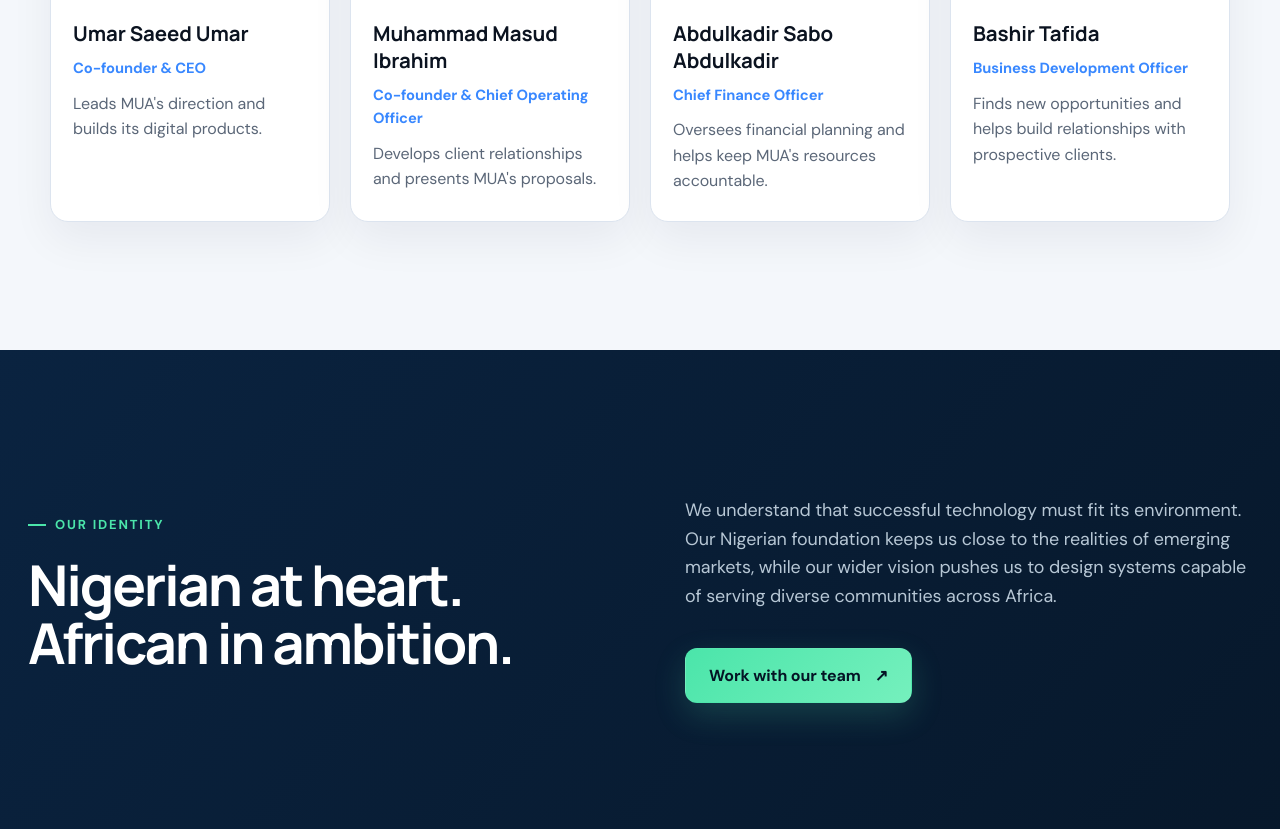
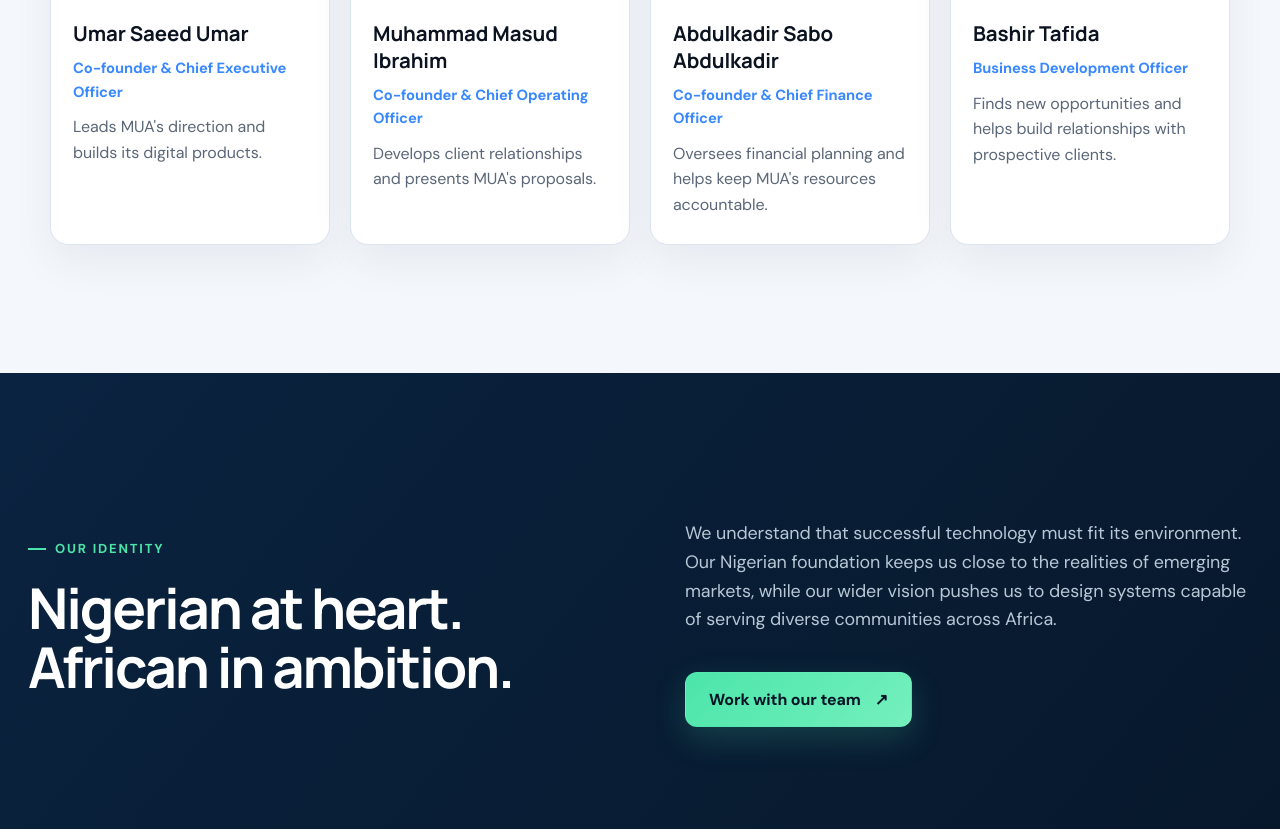
Before and after one commit to seedumar/mua-global-innovation, a plain HTML site: page about.html in a window 1280 px wide. Shown: the part 3427-4256 px from the top of the page. Drawn offline with Linux system fonts and the light colour scheme.

Commit message:
Team Member Update

```diff
--- a/about.html
+++ b/about.html
@@ -204,7 +204,7 @@
               <img src="assets/umar-saeed.webp" alt="Portrait of Umar Saeed Umar" width="800" height="800" loading="lazy" />
               <div class="team-card-copy">
                 <h3>Umar Saeed Umar</h3>
-                <p class="team-role">Co-founder &amp; CEO</p>
+                <p class="team-role">Co-founder &amp; Chief Executive Officer</p>
                 <p>Leads MUA's direction and builds its digital products.</p>
               </div>
             </article>
@@ -220,7 +220,7 @@
               <img src="assets/abdulkadir-sabo-abdulkadir.webp" alt="Portrait of Abdulkadir Sabo Abdulkadir" width="800" height="800" loading="lazy" />
               <div class="team-card-copy">
                 <h3>Abdulkadir Sabo Abdulkadir</h3>
-                <p class="team-role">Chief Finance Officer</p>
+                <p class="team-role">Co-founder &amp; Chief Finance Officer</p>
                 <p>Oversees financial planning and helps keep MUA's resources accountable.</p>
               </div>
             </article>
```
